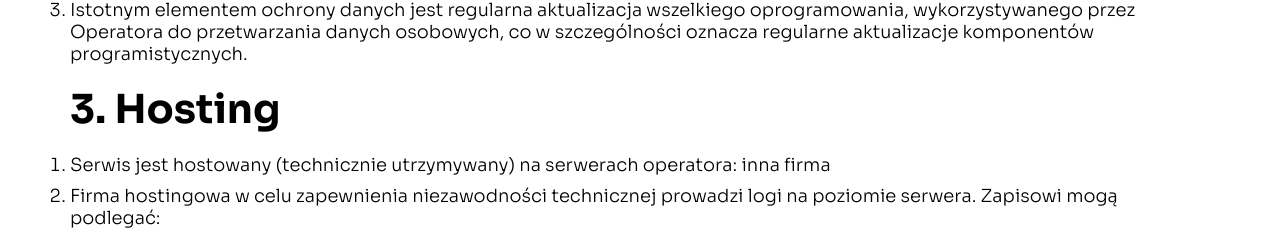
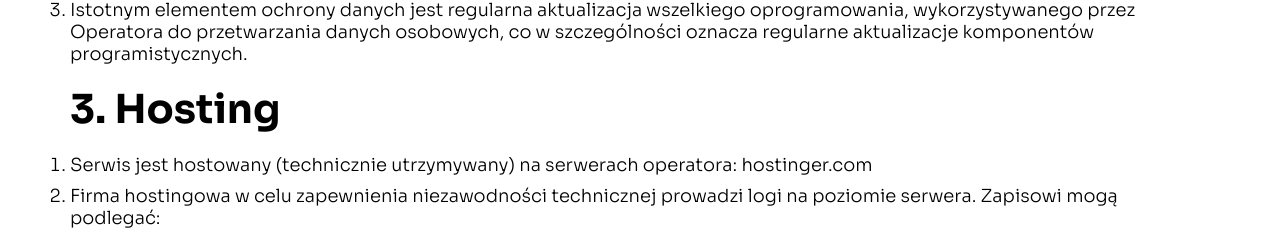
Before and after one commit to Pawliszakk/KlimaSwiatNext, a Next.js app: page /polityka-prywatnosci in a window 1280 px wide. Shown: the part 1003-1239 px from the top of the page. Built offline with nearby package versions, Linux system fonts and the light colour scheme.

Commit message:
changed hosting operator on privacy policy

```diff
--- a/src/pages/polityka-prywatnosci/index.tsx
+++ b/src/pages/polityka-prywatnosci/index.tsx
@@ -82,7 +82,7 @@ const PrivacyPolicyPage = () => {
 			<ol>
 				<li>
 					Serwis jest hostowany (technicznie utrzymywany) na serwerach
-					operatora: inna firma
+					operatora: hostinger.com
 				</li>
 				<li>
 					Firma hostingowa w celu zapewnienia niezawodności technicznej prowadzi
```
